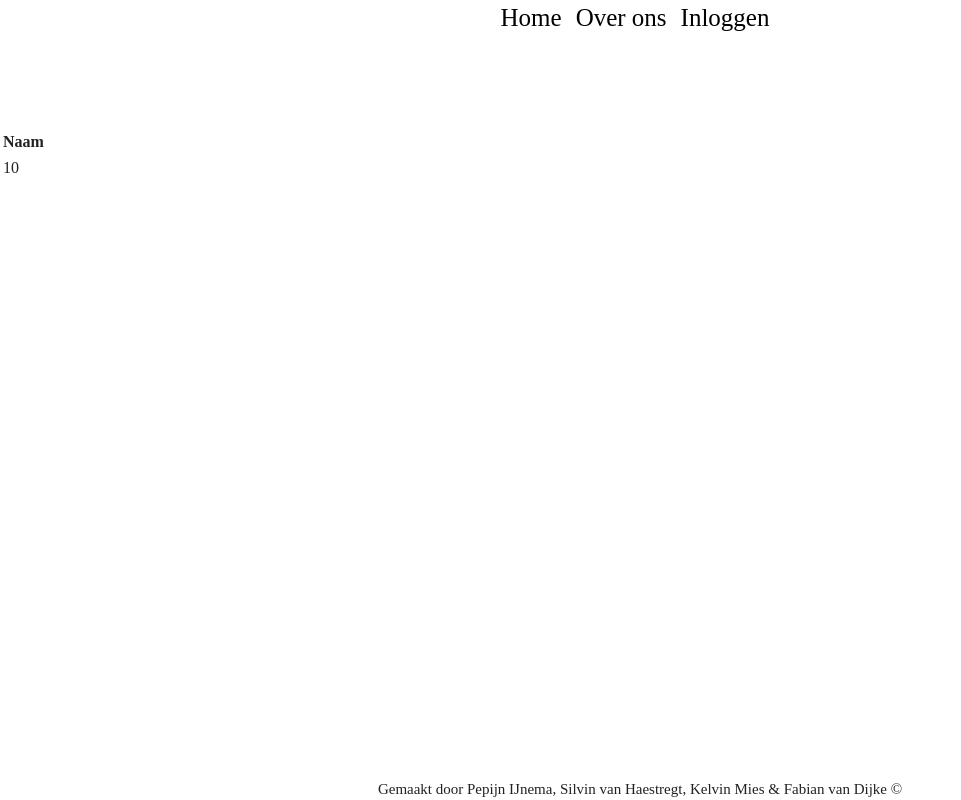
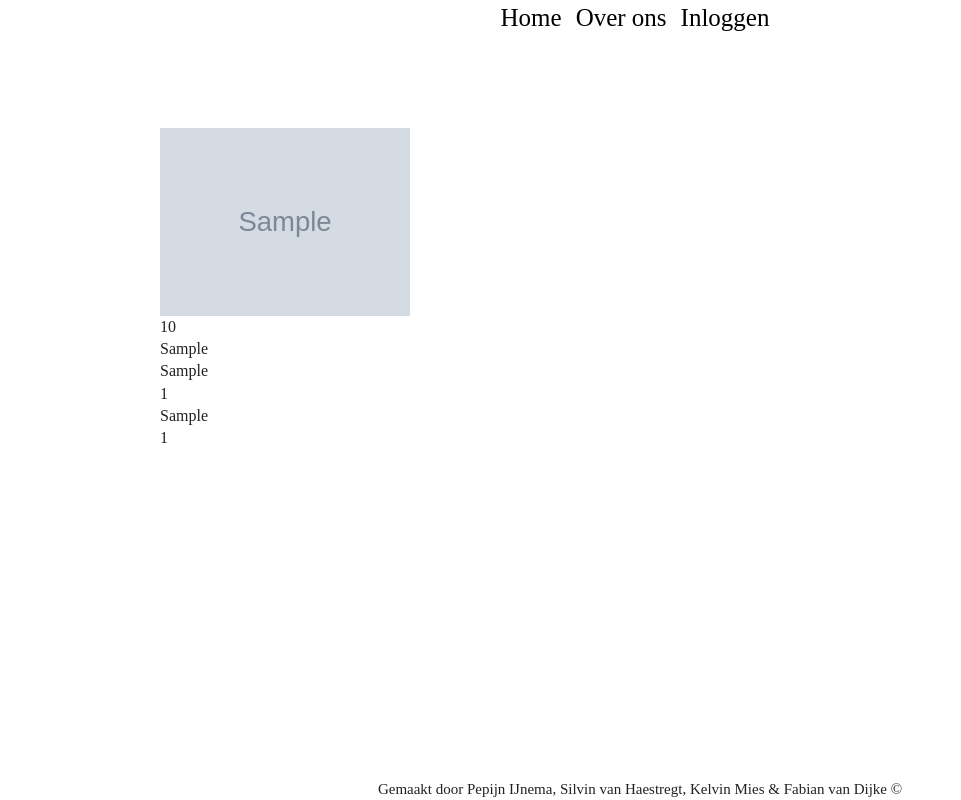
Before and after one commit to KelvinMies/Snelkookpan, a PHP site: page /snelkookpan/ in a window 1280 px wide. Shown: the whole page, without its empty margins (0-961 px from the left). Run offline with PHP 8.4, Linux system fonts and the light colour scheme; tables that the repository leaves empty hold one stand-in row (values such as "Sample post"); grey boxes marked "Sample" are stand-in pictures; data that the repository does not hold is empty.

Commit message:
Demo index.php

```diff
--- a/index.php
+++ b/index.php
@@ -53,17 +53,20 @@
       $statement->execute();
       $accommodations = $statement->fetchAll(PDO::FETCH_ASSOC);
     ?>
-
-    <table>
-      <tr>
-        <th>Naam</th>
-      </tr>
-      <?php foreach ($accommodations as $accommodation): ?>
-        <tr>
-          <td><?php echo $accommodation['price'];?></td>
-        </tr>
-      <?php endforeach; ?>
-    </table>
+    <div class="container">
+      <div class="house">
+        <?php foreach ($accommodations as $accommodation): ?>
+          <img src="<?php echo $accommodation['image'];?>" alt="house" width="250">
+          <p><?php echo $accommodation['name'];?></p>
+          <p><?php echo $accommodation['price'];?></p>
+          <p><?php echo $accommodation['location'];?></p>
+          <p><?php echo $accommodation['story'];?></p>
+          <p><?php echo $accommodation['max_per'];?></p>
+          <p><?php echo $accommodation['recensies'];?></p>
+          <p><?php echo $accommodation['available'];?></p>
+        <?php endforeach; ?>
+      </div>
+    </div>
   </main>
 
 
```
Also changed, not shown: img/image1.jpg (added).
